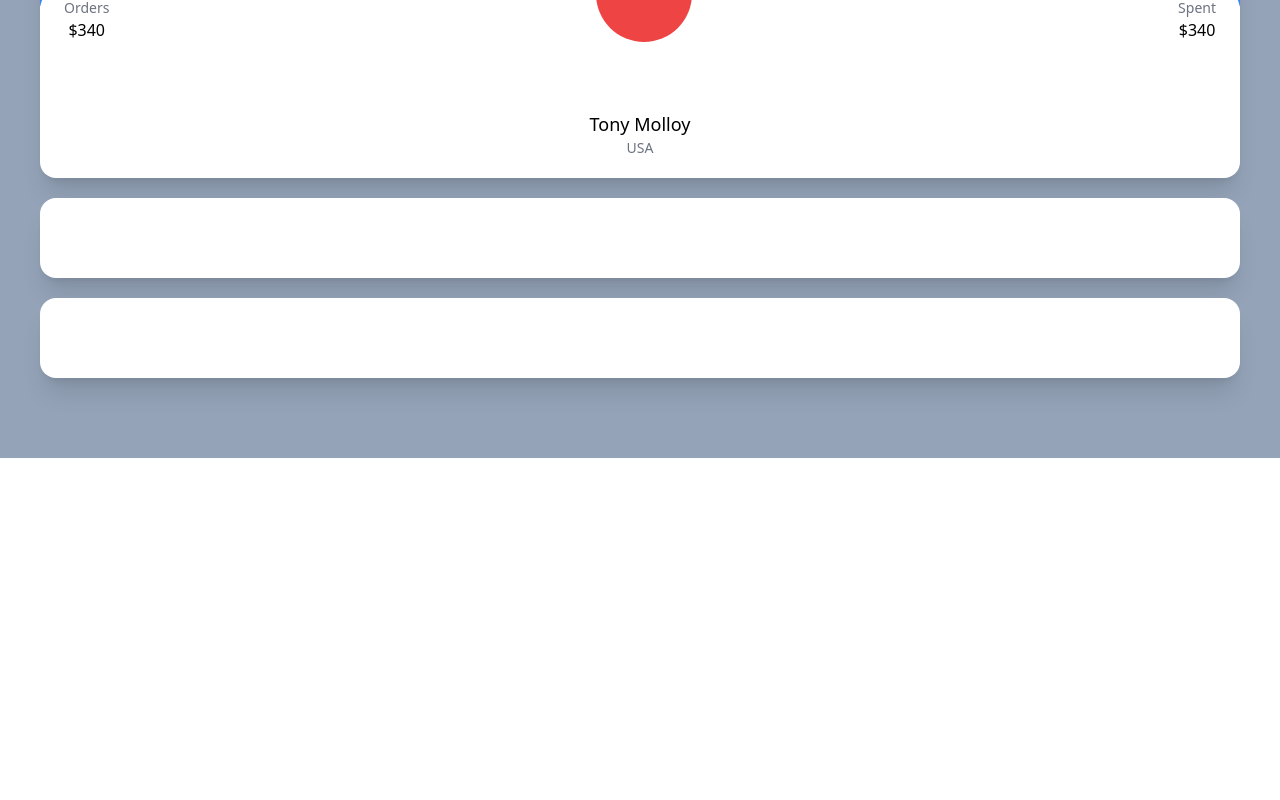
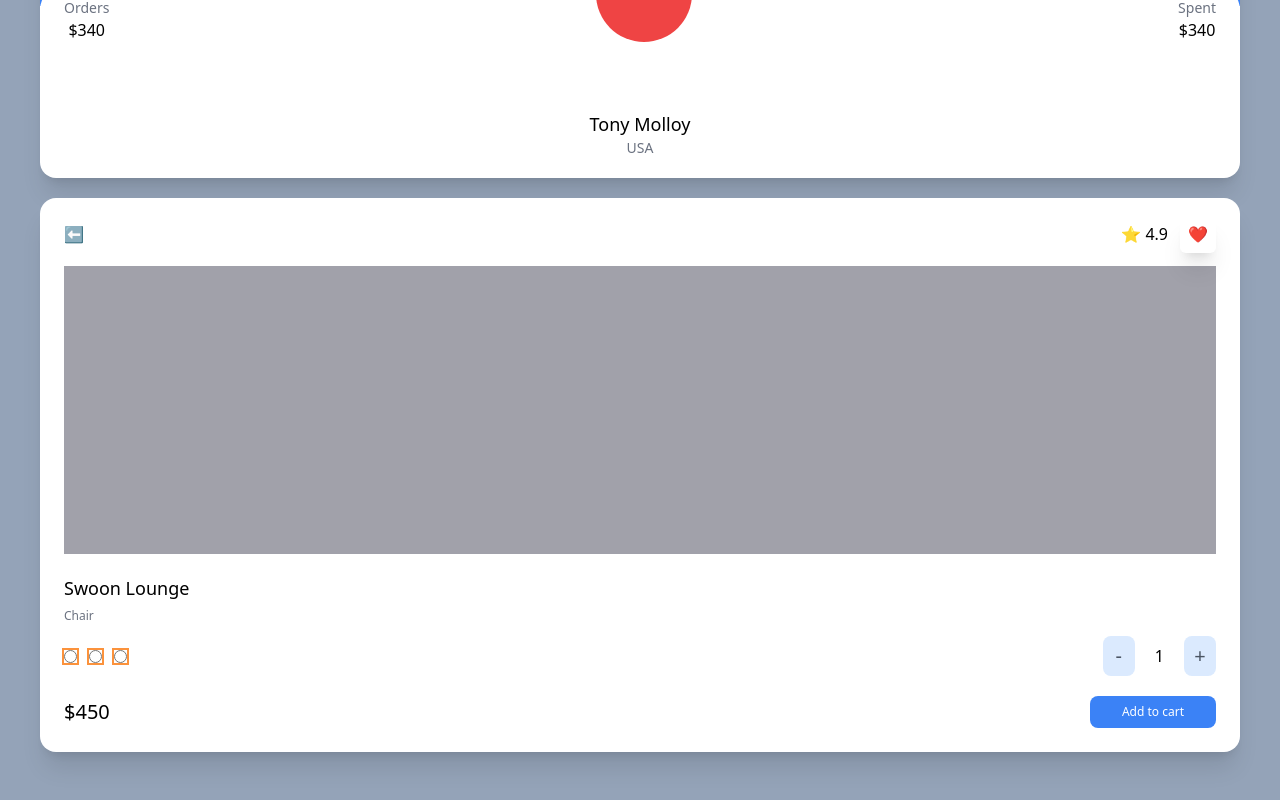
Before and after one commit to Choi-Yuchan/carrot-market, a Next.js app: page / in a window 1280 px wide. Shown: the part 448-1248 px from the top of the page. Before the commit the page ends 906 px from the top, so only its background shows below. Built offline with nearby package versions, Linux system fonts and the light colour scheme.

Commit message:
Test drive part three

```diff
--- a/pages/index.tsx
+++ b/pages/index.tsx
@@ -2,7 +2,7 @@
 
 const Home: NextPage = () => {
   return (
-    <div className='bg-slate-400 py-20 px-10 flex flex-col space-y-5'>
+    <div className='bg-slate-400 min-h-screen py-20 px-10 flex flex-col space-y-5'>
       <div className='bg-white p-6 rounded-3xl shadow-xl'>
         <span className='font-semibold text-3xl'>Select Item</span>
         <div className='flex justify-between'>
@@ -41,8 +41,36 @@
           <span className='text-sm text-gray-500'>USA</span>
         </div>
       </div>
-      <div className='bg-white p-10 rounded-2xl shadow-xl'></div>
-      <div className='bg-white p-10 rounded-2xl shadow-xl'></div>
+      <div className='bg-white p-6 rounded-2xl shadow-xl'>
+        <div className='flex mb-5 justify-between items-center'>
+          <span>⬅️</span>
+          <div className='space-x-3'>
+            <span>⭐️ 4.9</span>
+            <span className='shadow-xl p-2 rounded-md'>❤️</span>
+          </div>
+        </div>
+        <div className='bg-zinc-400 h-72 mb-5'/>
+        <div className='flex flex-col'>
+          <span className='font-medium text-lg mb-1.5'>Swoon Lounge</span>
+          <span className='text-xs text-gray-500'>Chair</span>
+          <div className='mt-3 mb-5 flex justify-between items-center'>
+            <div className='flex justify-between items-center space-x-3'>
+              <input type="radio" className='ring-2 ring-orange-400'/>
+              <input type="radio" className='ring-2 ring-orange-400'/>
+              <input type="radio" className='ring-2 ring-orange-400'/>
+            </div>
+            <div className='flex items-center space-x-5'>
+              <button className='p-1.5 bg-blue-100 rounded-lg flex justify-center items-center aspect-square w-8 text-xl text-gray-600'>-</button>
+              <span>1</span>
+              <button className='p-1.5 bg-blue-100 rounded-lg flex justify-center items-center aspect-square w-8 text-xl text-gray-600'>+</button>
+            </div>
+          </div>
+        </div>
+        <div className='flex justify-between items-center'>
+          <span className='font-medium text-xl'>$450</span>
+          <button className='bg-blue-500 text-center text-white py-2 px-8 text-xs rounded-lg'>Add to cart</button>
+        </div>
+      </div>
     </div>
       )
 }
```
